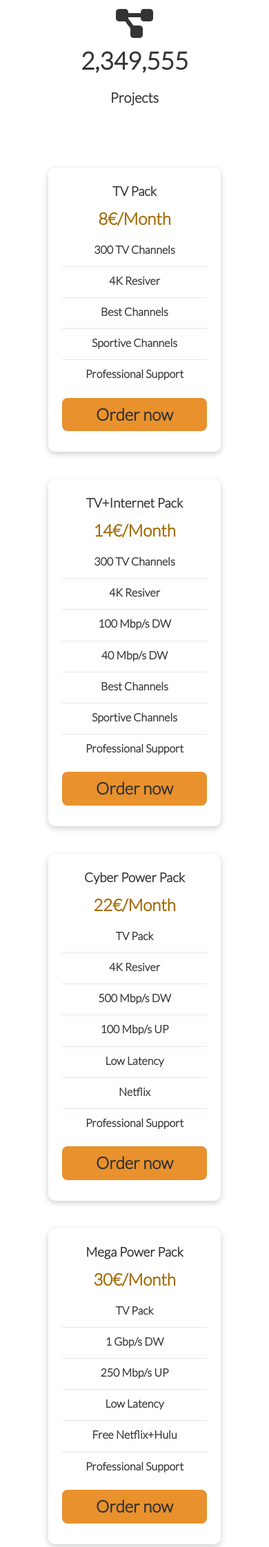
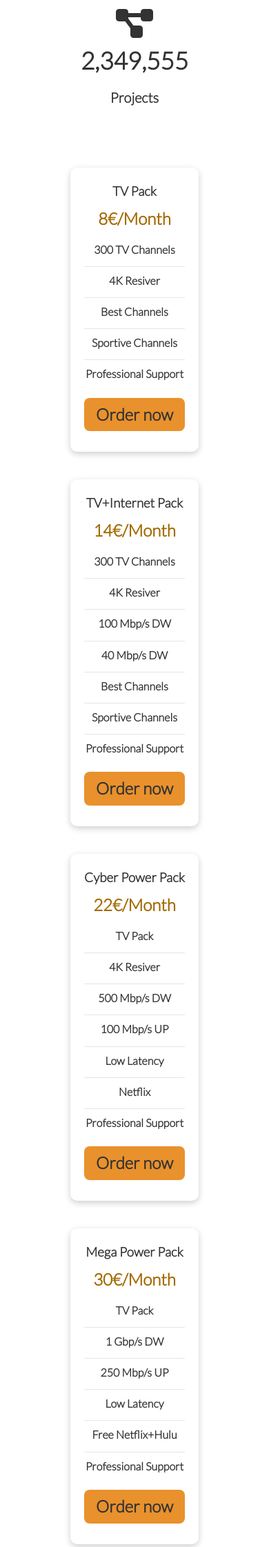
Before and after one commit to elmedinhajdari/ProjektiWEB, a PHP site: page /index.php in a window 390 px wide. Shown: the part 1429-3672 px from the top of the page at 69% size. Run offline with PHP 8.4, Linux system fonts and the light colour scheme; data that the repository does not hold is empty.

Commit message:
Fixing CSS Media

```diff
--- a/css/style.css
+++ b/css/style.css
@@ -175,8 +175,12 @@ img{
 
 
 .cli .grid{
-    grid-template-columns: repeat(4, 1fr);
+    /*grid-template-columns: repeat(4, 1fr);*/
+    display: flex;
+    flex-wrap: wrap;
     padding-top:  18px;
+
+
 }
 
 
@@ -357,8 +361,8 @@ img{
 
 
     .cli .card{
-        justify-self: center;
-        width: 250px;
+        display: inline-block;
+        width: 60%;
     }
     .features-head,
     .features-sub-head,
@@ -397,9 +401,13 @@ img{
  padding: 10px;
 
 }
+
+
+
 .cli .card{
-    justify-self: center;
-    width: 250px;
+    display: inline-block;
+    width: 60%;
+
 }
 
 .showcase-form{
--- a/index.php
+++ b/index.php
@@ -168,6 +168,7 @@ include('include/logout.php');
                             <h1 class="order">Order now</h1>
                         </a>
                     </div>
+
                     <div class="card hover1">
                         <h3>Cyber Power Pack</h3>
                         <h1 class="test1">22€/Month</h1>
```
